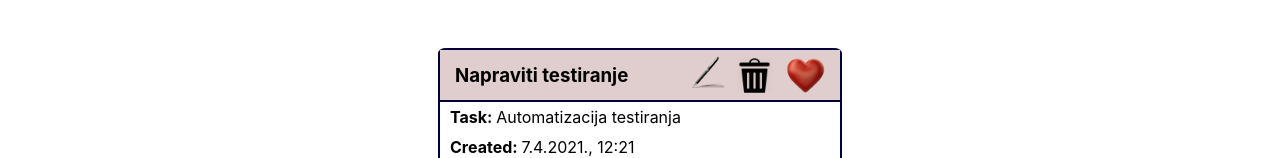
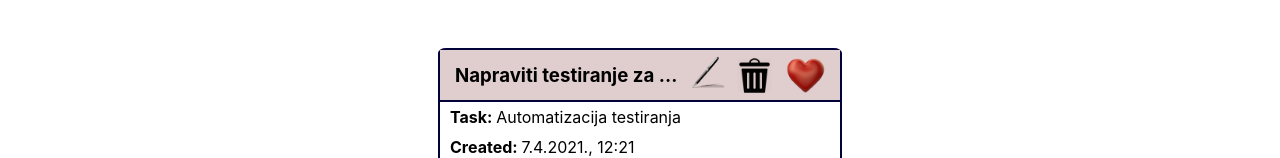
Before and after one commit to CROmarcos/NotesRecorder, a React (Create React App) app: page / in a window 1280 px wide. Shown: the part 406-564 px from the top of the page. Built offline with nearby package versions, Linux system fonts and the light colour scheme.

Commit message:
Implemented adding a car

```diff
--- a/src/components/EditNote/EditNote.js
+++ b/src/components/EditNote/EditNote.js
@@ -60,10 +60,10 @@ const EditNote = () => {
         <div className='input-page'>
             <div className='card'>
                 <div className='card__title'>
-                    <input className='input' type="text" name="title" value={input.title} placeholder="Enter the title*" onChange={handleChange} />
+                    <input className='input' type="text" name="title" value={input.title} placeholder="Enter the title*" maxlength="40" onChange={handleChange} />
                 </div>
                 <div className='card__body'>
-                    <input className='input description' type="text" name="description" value={input.description} placeholder="Describe your task" onChange={handleChange} />
+                    <input className='input description' type="text" name="description" value={input.description} placeholder="Describe your task" maxLength="80" onChange={handleChange} />
                 </div>
                 <div className='card__footer'>
                     {input.title !== '' ?
--- a/src/components/Note/Note.js
+++ b/src/components/Note/Note.js
@@ -45,7 +45,7 @@ const Note = props => {
         <div className='card'>
             <div className='card__title'>
                 <section className='card__title-text'>
-                    <p>{props.title}</p>
+                    <p className='displayed-text'>{props.title}</p>
                 </section>
                 <section className='card__title-actions'>
                     <Link to={`/edit/${props.noteId}`}><button className='action'><img src={pen} alt="edit" /></button></Link>
@@ -54,7 +54,7 @@ const Note = props => {
                 </section>
             </div>
             <div className='card__body'>
-                <div className='card__body-row'><label>Task: </label><span>{props.description}</span></div>
+                <div className='card__body-row'><label>Task: </label><span className='task-description'>{props.description}</span></div>
                 <div className='card__body-row'><label>Created: </label><span>{props.creationDate}</span></div>
                 <div className='card__body-row'><label>Last modified: </label><span>{props.lastModification}</span></div>
             </div>
--- a/src/components/Note/Note.scss
+++ b/src/components/Note/Note.scss
@@ -105,3 +105,19 @@
 .small {
     height: 20px;
 }
+
+.displayed-text {
+    white-space: nowrap;
+    overflow: hidden;
+    text-overflow: ellipsis;
+    word-break: break-word;
+
+    &:hover{
+        overflow: visible;
+        white-space: normal;
+    }
+}
+
+.task-description {
+    word-break: break-word;
+}
--- a/src/components/Print/Print.scss
+++ b/src/components/Print/Print.scss
@@ -54,6 +54,7 @@
     &__value {
         margin: 0;
         margin-bottom: 20px;
+        word-break: break-word;
     }
 
     &:last-child {
--- a/src/state/reducer.js
+++ b/src/state/reducer.js
@@ -30,7 +30,7 @@ const initialState = [
     },
     {
         id: 4,
-        title: "Napraviti testiranje",
+        title: "Napraviti testiranje za dugački naslov",
         description: "Automatizacija testiranja",
         creationDate: "7.4.2021., 12:21",
         lastModification: "still not modified",
```
